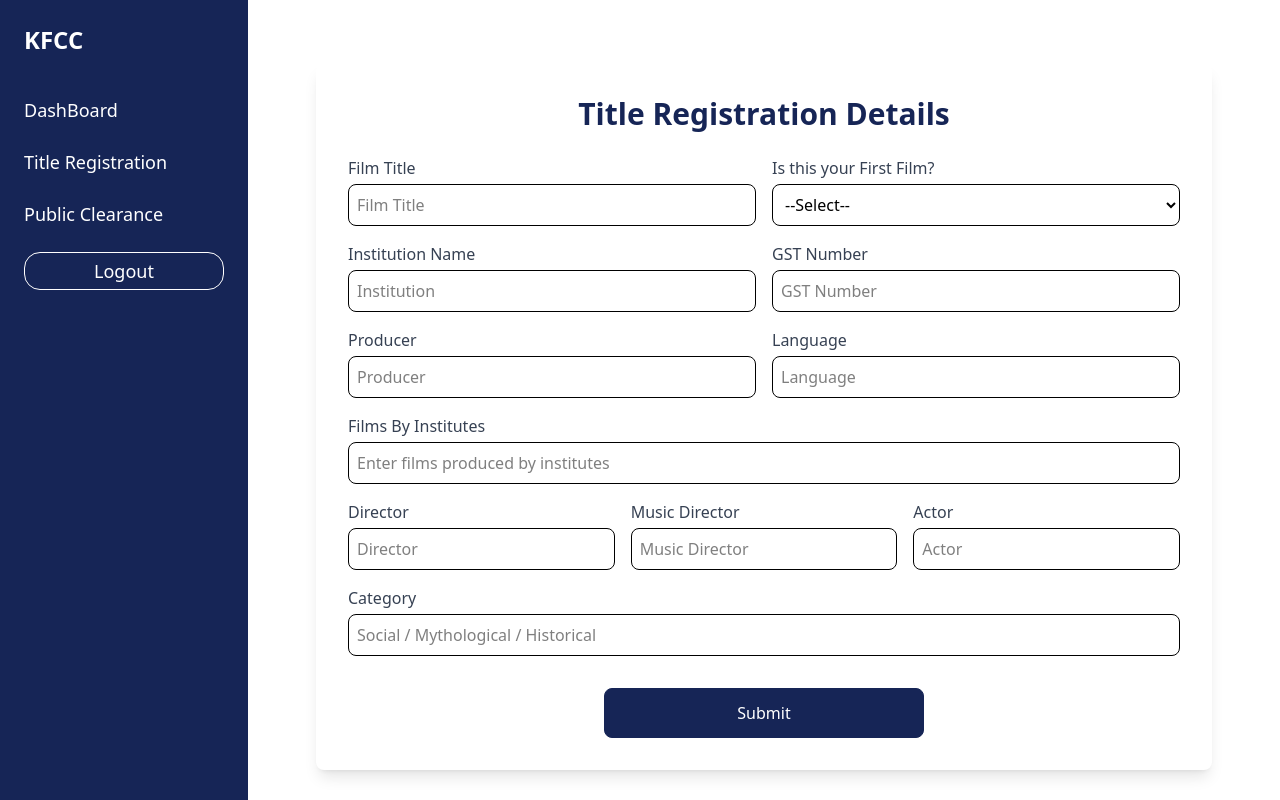
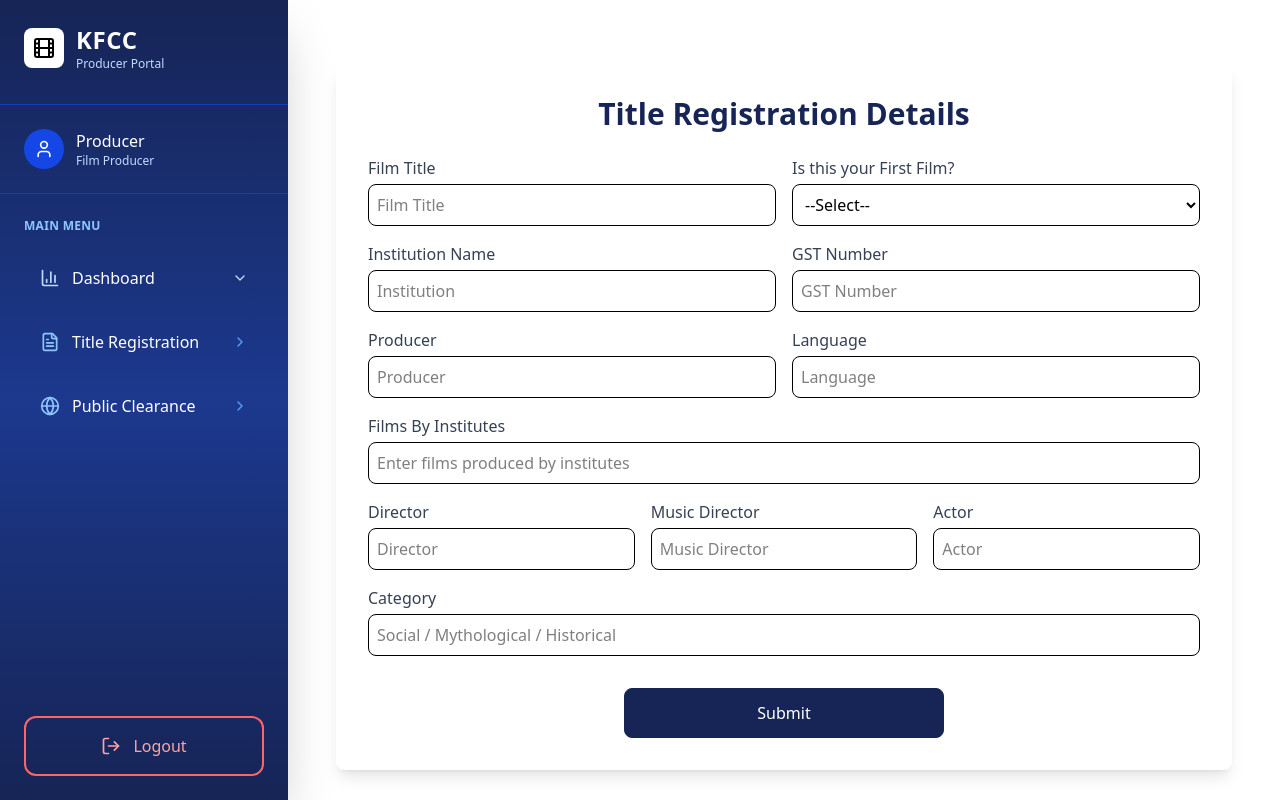
Before and after one commit to Kartik-Avaghan/kfcc_frontend, a React (Vite) app: page /titleregistration in a window 1280 px wide. Built offline with nearby package versions, Linux system fonts and the light colour scheme.

Commit message:
nav ui updated

```diff
--- a/src/components/Navbar.jsx
+++ b/src/components/Navbar.jsx
@@ -1,67 +1,85 @@
-import React, { useState } from 'react'
-import { Menu, X } from 'lucide-react'
-import { Link } from 'react-router-dom'
-
+import React, { useState } from "react";
+import { Menu, X } from "lucide-react";
+import { Link } from "react-router-dom";
 
 function Navbar() {
-const[toggle,setToggle]=useState(false)
-
+  const [toggle, setToggle] = useState(false);
 
   return (
-
-
- <nav className="relative w-full bg-blue-950 text-white px-6 py-4 flex justify-between items-center">
-      {/* Logo */}
-      <h1 className="text-2xl font-bold md:pl-10">KFCC</h1>
+    <nav className="relative w-full bg-gradient-to-r from-blue-950 via-blue-900 to-blue-950 text-white shadow-xl">
+      <div className="max-w-7xl mx-auto px-4 sm:px-6 lg:px-8">
+        <div className="flex justify-between items-center h-16">
+          {/* Logo Section */}
+          <div className="flex items-center space-x-3">
+            <div className="p-2 bg-white bg-opacity-10 rounded-lg backdrop-blur-sm">
+              <Film className="w-6 h-6 text-white" />
+            </div>
+            <div>
+              <h1 className="text-2xl font-bold tracking-wide">KFCC</h1>
+              <p className="text-xs text-blue-200 hidden sm:block">Karnataka Film Chamber</p>
+            </div>
+          </div>
 
           {/* Desktop Menu */}
-
-
-<ul className="hidden md:flex space-x-8 pr-10">
-  <li>
-    <Link
-      to="/titleregistration"
-      className="text-lg cursor-pointer hover:text-gray-300"
+          <div className="hidden md:flex items-center space-x-1">
+            <a
+              href="/titleregistration"
+              className="group flex items-center space-x-2 px-4 py-2 rounded-xl text-sm font-medium transition-all duration-200 hover:bg-white hover:bg-opacity-10 hover:shadow-lg"
             >
-      Register
-    </Link>
-  </li>
-  <li>
-    <Link
-      to="/"
-      className="text-lg cursor-pointer hover:text-gray-300"
+              <PlusCircle className="w-4 h-4 group-hover:scale-110 transition-transform" />
+              <span>Register Film</span>
+            </a>
+            <a
+              href="/"
+              className="group flex items-center space-x-2 px-4 py-2 rounded-xl text-sm font-medium transition-all duration-200 hover:bg-white hover:bg-opacity-10 hover:shadow-lg"
             >
-      Login
-    </Link>
-  </li>
-</ul>
-
-
+              <UserCircle className="w-4 h-4 group-hover:scale-110 transition-transform" />
+              <span>Login</span>
+            </a>
+          </div>
 
           {/* Mobile Menu Button */}
           <button
             onClick={() => setToggle(!toggle)}
-        className="md:hidden focus:outline-none"
+            className="md:hidden p-2 rounded-lg hover:bg-white hover:bg-opacity-10 transition-colors duration-200 focus:outline-none focus:ring-2 focus:ring-white focus:ring-opacity-20"
+            aria-label="Toggle menu"
           >
-        {toggle ? <X size={28} /> : <Menu size={28} />}
+            {toggle ? <X size={24} /> : <Menu size={24} />}
           </button>
+        </div>
+      </div>
 
       {/* Mobile Dropdown Menu */}
-     {toggle && (
-  <div className="absolute right-0 top-[50px] w-full bg-blue-950 flex flex-col items-end space-y-4 py-6 px-7 md:hidden shadow-md z-50">
-    <Link to="" className="text-white active:text-gray-300  cursor-pointer">
-      Register
-    </Link>
-    <Link to="" className="text-white active:text-gray-300 cursor-pointer">
-      Login
-    </Link>
+      <div
+        className={`md:hidden transition-all duration-300 ease-in-out ${
+          toggle
+            ? 'max-h-64 opacity-100'
+            : 'max-h-0 opacity-0 overflow-hidden'
+        }`}
+      >
+        <div className="bg-blue-900 bg-opacity-95 backdrop-blur-sm border-t border-blue-800 shadow-inner">
+          <div className="max-w-7xl mx-auto px-4 py-4 space-y-2">
+            <a
+              href="/titleregistration"
+              className="flex items-center space-x-3 px-4 py-3 rounded-xl text-white hover:bg-white hover:bg-opacity-10 transition-all duration-200 group"
+              onClick={() => setToggle(false)}
+            >
+              <PlusCircle className="w-5 h-5 group-hover:scale-110 transition-transform" />
+              <span className="font-medium">Register Film</span>
+            </a>
+            <a
+              href="/"
+              className="flex items-center space-x-3 px-4 py-3 rounded-xl text-white hover:bg-white hover:bg-opacity-10 transition-all duration-200 group"
+              onClick={() => setToggle(false)}
+            >
+              <UserCircle className="w-5 h-5 group-hover:scale-110 transition-transform" />
+              <span className="font-medium">Login</span>
+            </a>
           </div>
-)}
-
+        </div>
+      </div>
     </nav>
-
-
-  )
+  );
 }
 
-export default Navbar
+export default Navbar;
--- a/src/components/Producer/Nav.jsx
+++ b/src/components/Producer/Nav.jsx
@@ -1,49 +1,111 @@
-import React from "react";
-import { Link } from "react-router-dom";
+
+import React, { useState } from 'react';
+import { Film, FileText, Globe, LogOut, ChevronRight, User, BarChart3, Home } from 'lucide-react';
 
 function Nav() {
+  const [activeItem, setActiveItem] = useState('Dashboard');
+
+  const menuItems = [
+    {
+      name: 'Dashboard',
+      icon: BarChart3,
+      href: '/producerdashboard',
+      active: false
+    },
+    {
+      name: 'Title Registration',
+      icon: FileText,
+      href: '/titleregistration',
+      active: false
+    },
+    {
+      name: 'Public Clearance',
+      icon: Globe,
+      href: '/publication',
+      active: false
+    }
+  ];
+
   return (
     <div className="flex h-screen">
       {/* Sidebar */}
-      <div className="w-62 bg-blue-950 text-white flex flex-col  p-6">
-        <h1 className="text-2xl font-bold mb-10 ">KFCC</h1>
-        <ul className="space-y-6 text-lg ">
-            <li>
-            <Link
-              to="/producerdashboard"
-              className="hover:text-gray-300 transition-colors"
-            >
-              DashBoard
-            </Link>
-          </li>
-          <li>
-            <Link
-              to="/titleregistration"
-              className="hover:text-gray-300 transition-colors"
-            >
-              Title Registration
-            </Link>
-          </li>
-          <li>
-            <Link
-              to="/publication"
-              className="hover:text-gray-300 transition-colors"
-            >
-              Public Clearance
-            </Link>
-          </li>
-          <li>
-  <Link
-    to="/producerlogin"
-    className="block border border-white rounded-2xl text-center py-1 hover:bg-white hover:text-blue-950 transition-colors"
-  >
-    Logout
-  </Link>
-</li>
+      <div className="w-72 bg-gradient-to-b from-blue-950 via-blue-900 to-blue-950 text-white flex flex-col shadow-2xl">
+        {/* Header */}
+        <div className="p-6 border-b border-blue-800">
+          <div className="flex items-center space-x-3 mb-2">
+            <div className="p-2 bg-white bg-opacity-10 rounded-lg backdrop-blur-sm">
+              <Film className="w-6 h-6 text-black" />
+            </div>
+            <div>
+              <h1 className="text-2xl font-bold tracking-wide">KFCC</h1>
+              <p className="text-xs text-blue-200">Producer Portal</p>
+            </div>
+          </div>
+        </div>
 
-        </ul>
+        {/* User Info Section */}
+        <div className="p-6 border-b border-blue-800">
+          <div className="flex items-center space-x-3">
+            <div className="w-10 h-10 bg-blue-700 rounded-full flex items-center justify-center">
+              <User className="w-5 h-5" />
+            </div>
+            <div>
+              <p className="font-medium">Producer</p>
+              <p className="text-xs text-blue-200">Film Producer</p>
+            </div>
+          </div>
+        </div>
+
+        {/* Navigation Menu */}
+        <div className="flex-1 p-6">
+          <nav className="space-y-2">
+            <p className="text-xs font-semibold text-blue-300 uppercase tracking-wide mb-4">
+              Main Menu
+            </p>
+            {menuItems.map((item) => {
+              const IconComponent = item.icon;
+              const isActive = activeItem === item.name;
+
+              return (
+                <a
+                  key={item.name}
+                  href={item.href}
+                  onClick={() => setActiveItem(item.name)}
+                  className={`
+                    group flex items-center justify-between w-full p-4 rounded-xl transition-all duration-200
+
+                  `}
+                >
+                  <div className="flex items-center space-x-3">
+                    <IconComponent
+                      className={`w-5 h-5 ${isActive ? 'text-blue-200' : 'text-blue-300 group-hover:text-white'} transition-colors`}
+                    />
+                    <span className="font-medium">{item.name}</span>
+                  </div>
+                  <ChevronRight
+                    className={`w-4 h-4 transition-all duration-200 ${
+                      isActive ? 'text-blue-200 rotate-90' : 'text-blue-400 group-hover:text-white group-hover:translate-x-1'
+                    }`}
+                  />
+                </a>
+              );
+            })}
+          </nav>
+        </div>
+
+
+
+        {/* Logout Section */}
+        <div className="p-6">
+          <a
+            href="/producerlogin"
+            className="group flex items-center justify-center space-x-3 w-full p-4 border-2 border-red-400 rounded-xl text-red-300 hover:bg-red-500 hover:text-white hover:border-red-500 transition-all duration-200 font-medium"
+          >
+            <LogOut className="w-5 h-5 group-hover:scale-110 transition-transform" />
+            <span>Logout</span>
+          </a>
+        </div>
       </div>
-
 
     </div>
   );
--- a/src/components/staff/DashBoard.jsx
+++ b/src/components/staff/DashBoard.jsx
@@ -50,7 +50,7 @@
                         <p><span className="font-medium">ID:</span> #{detail.id}</p>
                         <p><span className="font-medium">Language:</span> {detail.language}</p>
                         <p><span className="font-medium">Category:</span> {detail.category}</p>
-                        <p><span className="font-medium">Application Date:</span> {new Date(detail.date).toLocaleDateString()}</p>
+                        <p><span className="font-medium">Submitted Date:</span> {new Date(detail.date).toLocaleDateString()}</p>
                       </div>
                     </div>
 
--- a/src/components/staff/Nav.jsx
+++ b/src/components/staff/Nav.jsx
@@ -1,43 +1,111 @@
-import React from "react";
-import { Link } from "react-router-dom";
+
+import { useState } from "react";
+import { Film, FileText, Globe, LogOut, ChevronRight, User, Settings } from 'lucide-react';
 
 function Nav() {
+  const [activeItem, setActiveItem] = useState('Title Registration');
+
+  const menuItems = [
+    {
+      name: 'Title Registration',
+      icon: FileText,
+      href: '/registration',
+      active: true
+    },
+    {
+      name: 'Public Clearance',
+      icon: Globe,
+      href: '/publication',
+      active: false
+    }
+  ];
+
   return (
     <div className="flex h-screen">
       {/* Sidebar */}
-      <div className="w-62 bg-blue-950 text-white flex flex-col  p-6">
-        <h1 className="text-2xl font-bold mb-10 ">KFCC</h1>
-        <ul className="space-y-6 text-lg ">
-          <li className="hover:text-gray-300 transition-colors">
+      <div className="w-72 bg-gradient-to-b from-blue-950 via-blue-900 to-blue-950 text-white flex flex-col shadow-2xl">
+        {/* Header */}
+        <div className="p-6 border-b border-blue-800">
+          <div className="flex items-center space-x-3 mb-2">
+            <div className="p-2 bg-white bg-opacity-10 rounded-lg backdrop-blur-sm">
+              <Film className="w-6 h-6 text-black" />
+            </div>
+            <div>
+              <h1 className="text-2xl font-bold tracking-wide">KFCC</h1>
+              <p className="text-xs text-blue-200">Karnataka Film Chamber</p>
+            </div>
+          </div>
+        </div>
 
+        {/* User Info Section */}
+        <div className="p-6 border-b border-blue-800">
+          <div className="flex items-center space-x-3">
+            <div className="w-10 h-10 bg-blue-700 rounded-full flex items-center justify-center">
+              <User className="w-5 h-5" />
+            </div>
+            <div>
+              <p className="font-medium">Admin User</p>
+              <p className="text-xs text-blue-200">Administrator</p>
+            </div>
+          </div>
+        </div>
 
+        {/* Navigation Menu */}
+        <div className="flex-1 p-6">
+          <nav className="space-y-2">
+            <p className="text-xs font-semibold text-blue-300 uppercase tracking-wide mb-4">
+              Main Menu
+            </p>
+            {menuItems.map((item) => {
+              const IconComponent = item.icon;
+              const isActive = activeItem === item.name;
 
-              Title Registration
+              return (
+                <a
+                  key={item.name}
+                  href={item.href}
+                  onClick={() => setActiveItem(item.name)}
+                  className={`
+                    group flex items-center justify-between w-full p-4 rounded-xl transition-all duration-200
 
-          </li>
-          <li>
-            <Link
-              to="/publication"
-              className="hover:text-gray-300 transition-colors"
-            >
-              Public Clearance
-            </Link>
-          </li>
-          <li>
-  <Link
-    to="/"
-    className="block border border-white rounded-2xl text-center py-1 px-0 hover:bg-white hover:text-blue-950 transition-colors"
-  >
-    Logout
-  </Link>
-</li>
+                  `}
+                >
+                  <div className="flex items-center space-x-3">
+                    <IconComponent
+                      className={`w-5 h-5 ${isActive ? 'text-white' : 'text-blackgroup-hover:text-white'} transition-colors`}
+                    />
+                    <span className="font-medium">{item.name}</span>
+                  </div>
+                </a>
+              );
+            })}
+          </nav>
+        </div>
 
-        </ul>
+        {/* Settings Section */}
+        <div className="p-6 border-t border-blue-800">
+          <a
+            href="/settings"
+            className="group flex items-center space-x-3 w-full p-3 rounded-xl hover:bg-opacity-5 transition-all duration-200"
+          >
+            <Settings className="w-5 h-5 text-blue-300 group-hover:text-white transition-colors" />
+            <span className="font-medium">Settings</span>
+          </a>
+        </div>
+
+        {/* Logout Section */}
+        <div className="p-6">
+          <a
+            href="/"
+            className="group flex items-center justify-center space-x-3 w-full p-4 border-2 border-red-400 rounded-xl text-red-300 hover:bg-red-500 hover:text-white hover:border-red-500 transition-all duration-200 font-medium"
+          >
+            <LogOut className="w-5 h-5 group-hover:scale-110 transition-transform" />
+            <span>Logout</span>
+          </a>
+        </div>
       </div>
-
-
     </div>
   );
-}
+};
 
 export default Nav;
```
Lines whose indentation alone changed are shown as unchanged.
